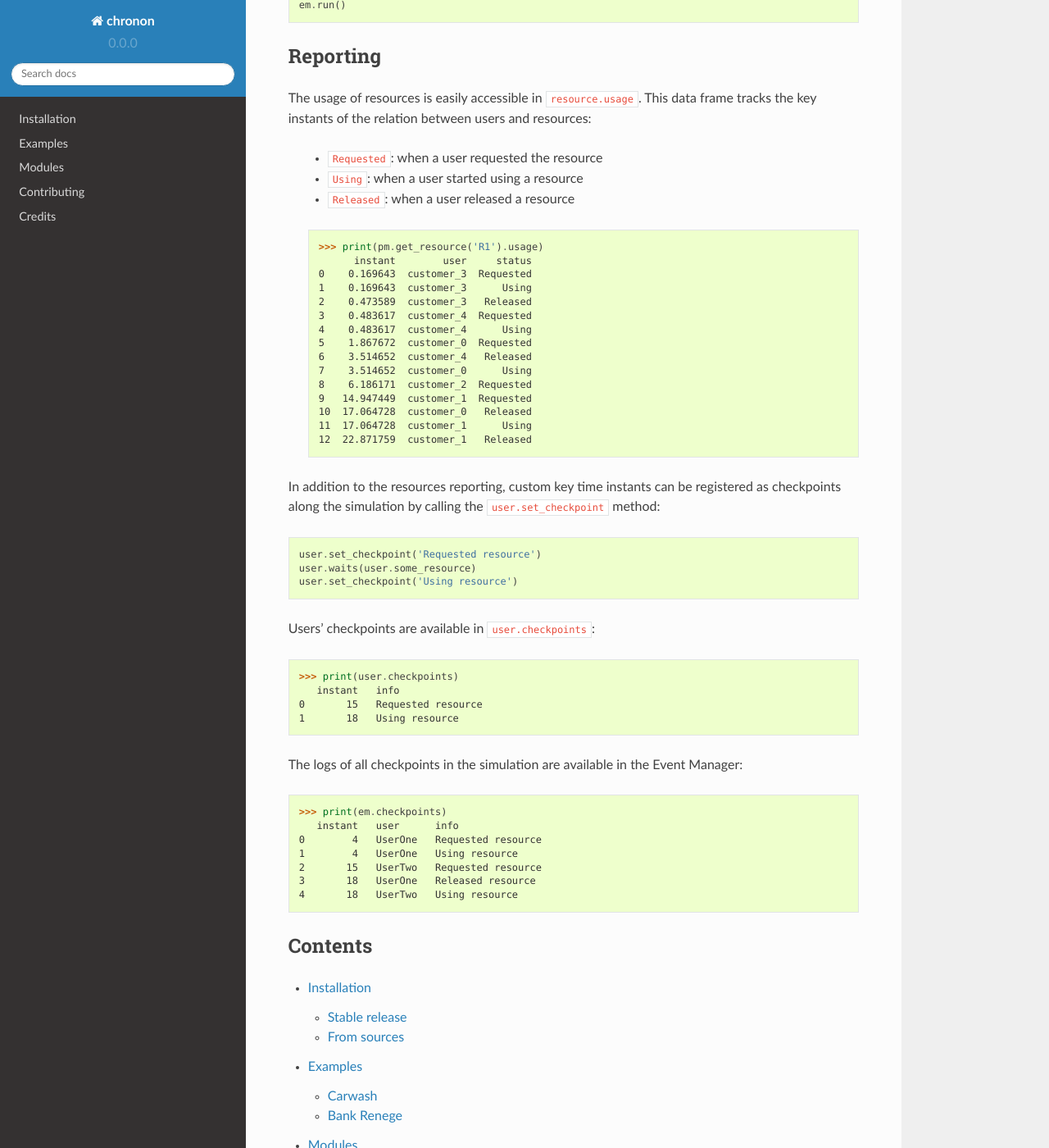
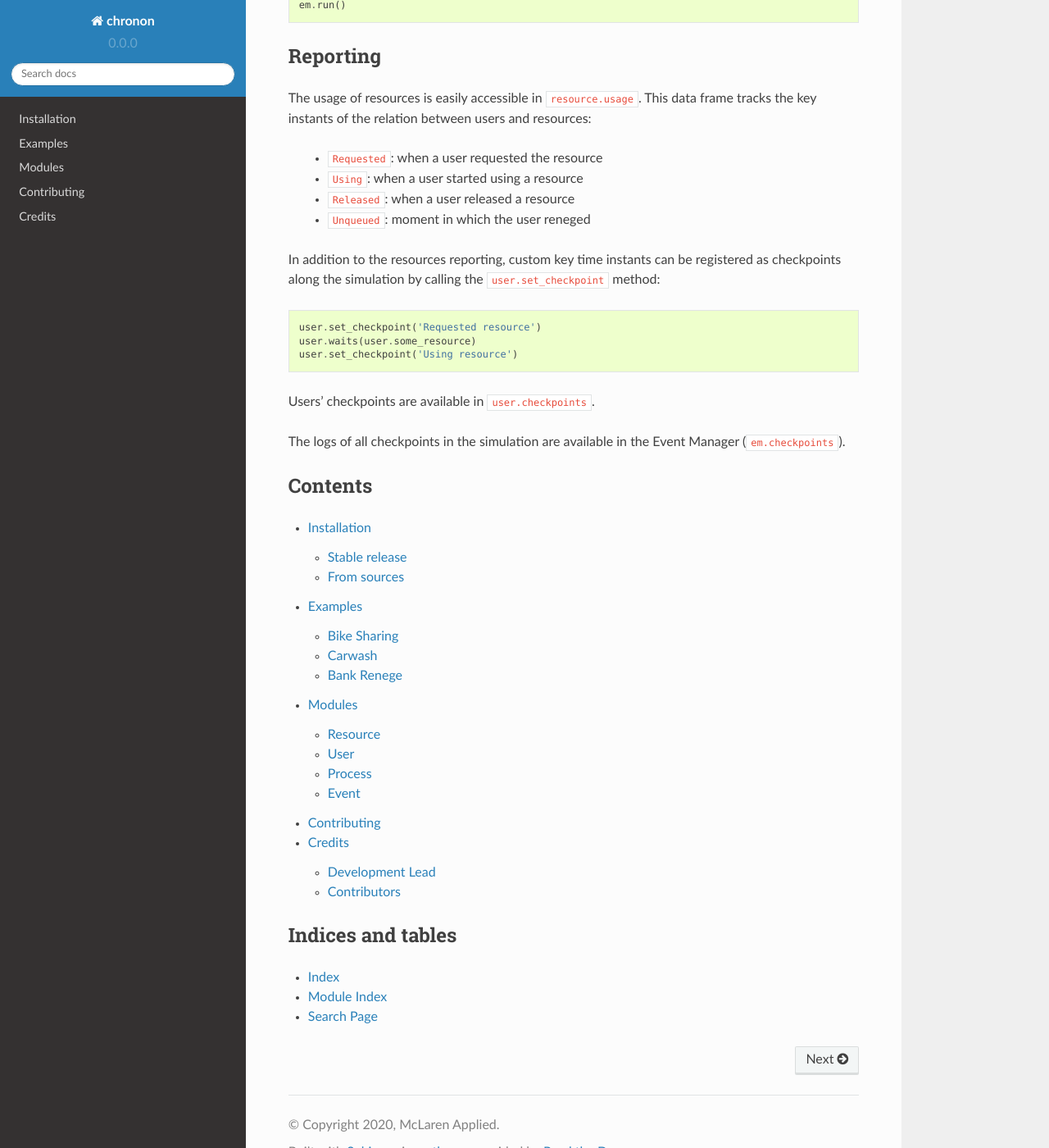
Before and after one commit to McLarenAppliedTechnologies/chronon, a Sphinx documentation site: the page built from docs/source/index.rst, in a window 1280 px wide and 1400 px high, scrolled down 3367 px. Shown: the whole window at 82% size. Built offline with Sphinx 7.4.7 and the Read the Docs theme 2.0.0, drawn with Linux system fonts in a browser that asks for light colours; the version number is read from the project's files by our own code.

Commit message:
Merged PR 11537: docs update
docs update

```diff
--- a/docs/source/examples.rst
+++ b/docs/source/examples.rst
@@ -1,6 +1,10 @@
 ========
 Examples
 ========
+
+Bike Sharing
+------------
+.. literalinclude:: ../../examples/bike_sharing.py
 
 Carwash
 -------
--- a/docs/source/index.rst
+++ b/docs/source/index.rst
@@ -116,22 +116,7 @@ This data frame tracks the key instants of the relation between users and resour
   - ``Requested``: when a user requested the resource
   - ``Using``: when a user started using a resource
   - ``Released``: when a user released a resource
-
-  >>> print(pm.get_resource('R1').usage)
-        instant        user     status
-  0    0.169643  customer_3  Requested
-  1    0.169643  customer_3      Using
-  2    0.473589  customer_3   Released
-  3    0.483617  customer_4  Requested
-  4    0.483617  customer_4      Using
-  5    1.867672  customer_0  Requested
-  6    3.514652  customer_4   Released
-  7    3.514652  customer_0      Using
-  8    6.186171  customer_2  Requested
-  9   14.947449  customer_1  Requested
-  10  17.064728  customer_0   Released
-  11  17.064728  customer_1      Using
-  12  22.871759  customer_1   Released
+  - ``Unqueued``: moment in which the user reneged
 
 In addition to the resources reporting, custom key time instants can be registered as
 checkpoints along the simulation by calling the ``user.set_checkpoint`` method::
@@ -140,22 +125,9 @@ checkpoints along the simulation by calling the ``user.set_checkpoint`` method::
   user.waits(user.some_resource)
   user.set_checkpoint('Using resource')
 
-Users' checkpoints are available in ``user.checkpoints``::
+Users' checkpoints are available in ``user.checkpoints``.
 
-  >>> print(user.checkpoints)
-     instant   info
-  0       15   Requested resource
-  1       18   Using resource
-
-The logs of all checkpoints in the simulation are available in the Event Manager::
-
-  >>> print(em.checkpoints)
-     instant   user      info
-  0        4   UserOne   Requested resource
-  1        4   UserOne   Using resource
-  2       15   UserTwo   Requested resource
-  3       18   UserOne   Released resource
-  4       18   UserTwo   Using resource
+The logs of all checkpoints in the simulation are available in the Event Manager (``em.checkpoints``).
 
 Contents
 --------
```
Also changed, not shown: README.md (+3 -37 lines).
